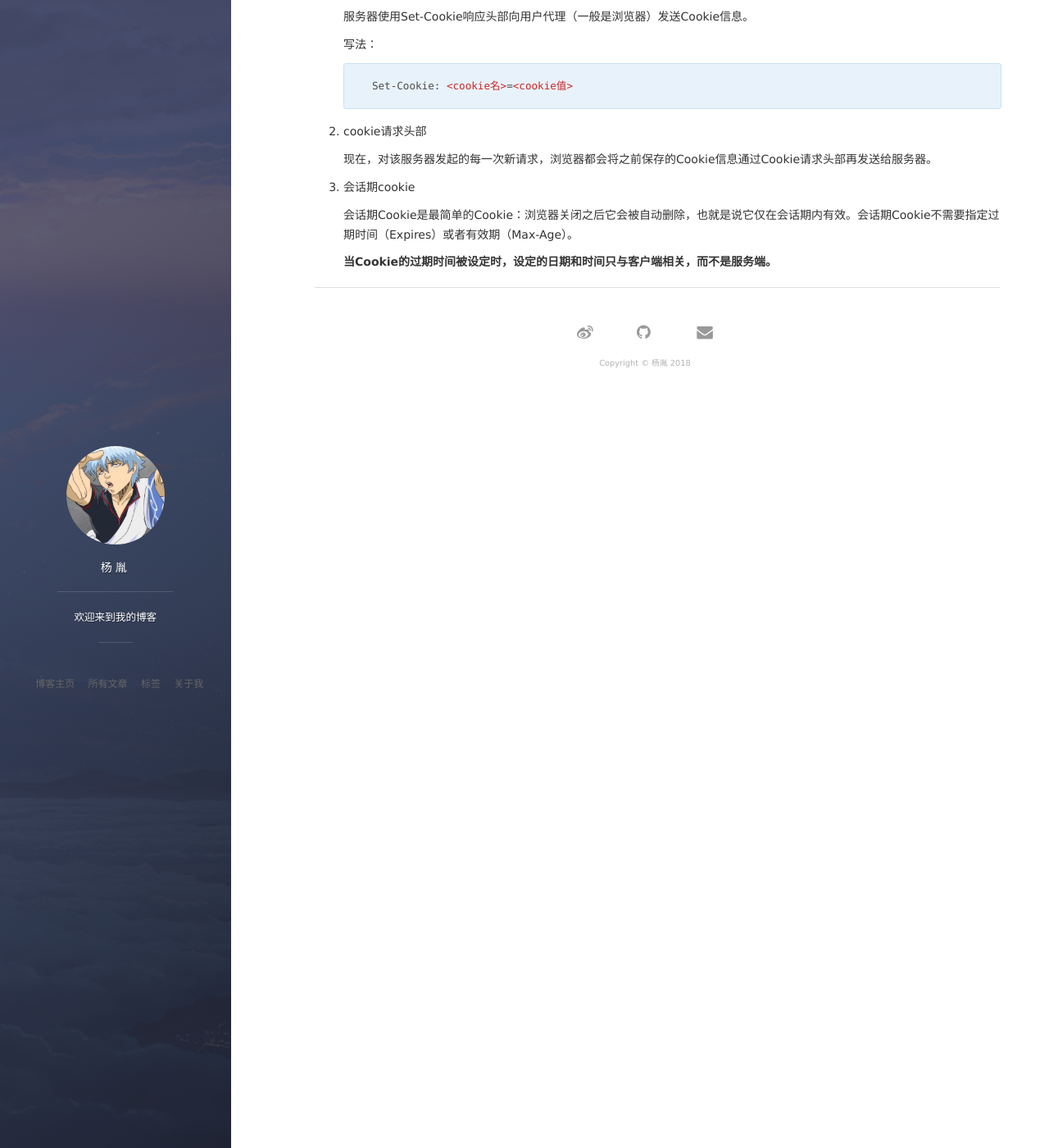
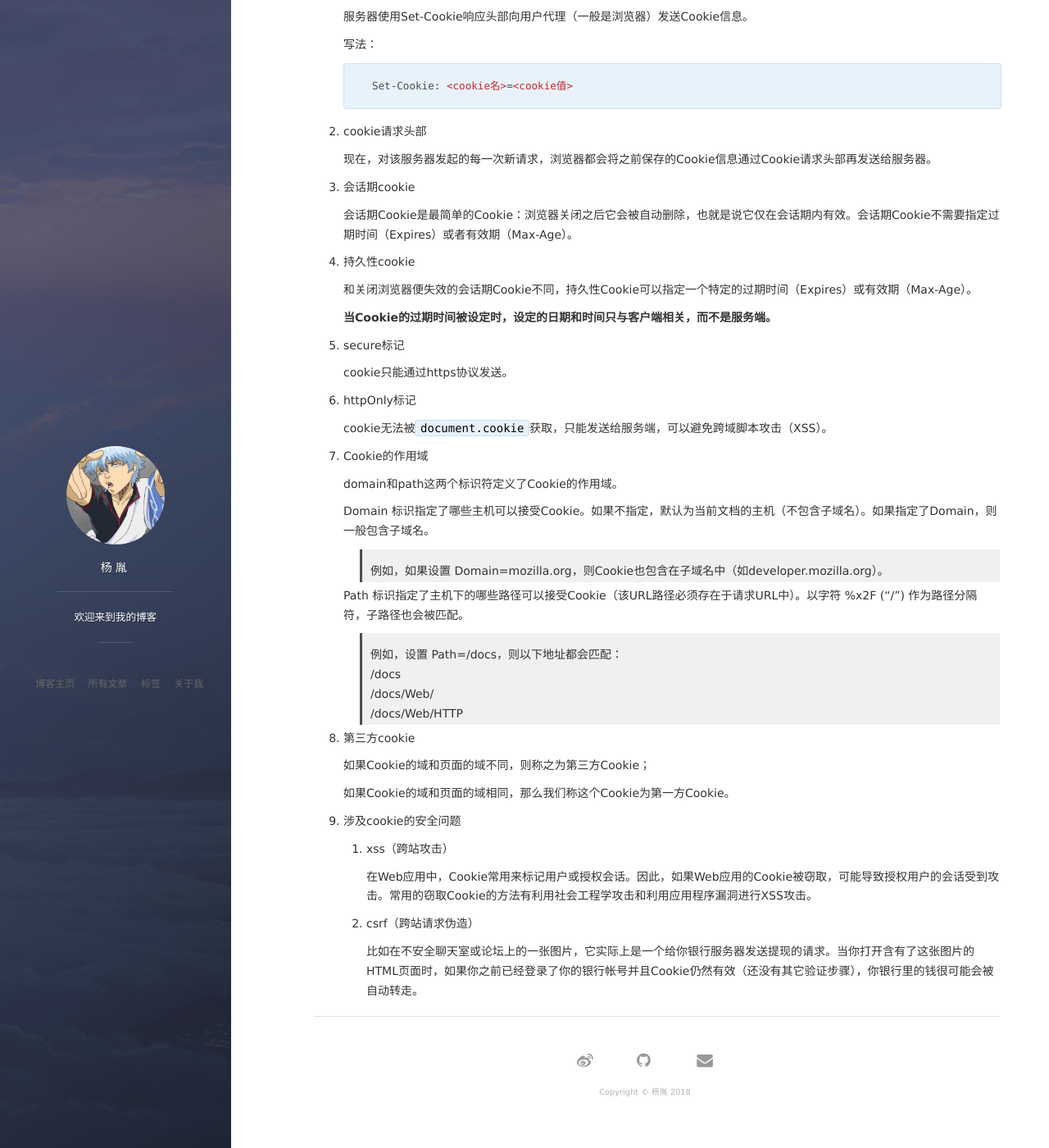
Before and after one commit to ginnko/old-blog, a Jekyll site: the page built from _posts/2018-07-21-http查漏补缺之二-cookie.md, in a window 1280 px wide and 1400 px high, scrolled down 188 px. Shown: the whole window at 82% size. Built offline with Jekyll 4.4.1, drawn with Linux system fonts in a browser that asks for light colours; nearby versions of some CDN libraries; comment, search, counter and statistics services are not loaded.

Commit message:
finish cookie

```diff
--- a/_posts/2018-07-21-http查漏补缺之二-cookie.md
+++ b/_posts/2018-07-21-http查漏补缺之二-cookie.md
@@ -25,4 +25,47 @@ tag: http
 
     会话期Cookie是最简单的Cookie：浏览器关闭之后它会被自动删除，也就是说它仅在会话期内有效。会话期Cookie不需要指定过期时间（Expires）或者有效期（Max-Age）。
 
+4. 持久性cookie
+
+    和关闭浏览器便失效的会话期Cookie不同，持久性Cookie可以指定一个特定的过期时间（Expires）或有效期（Max-Age）。
+
     **当Cookie的过期时间被设定时，设定的日期和时间只与客户端相关，而不是服务端。**
+
+5. secure标记
+
+    cookie只能通过https协议发送。
+
+6. httpOnly标记
+
+    cookie无法被`document.cookie`获取，只能发送给服务端，可以避免跨域脚本攻击（XSS）。
+
+7. Cookie的作用域
+
+    domain和path这两个标识符定义了Cookie的作用域。
+
+    Domain 标识指定了哪些主机可以接受Cookie。如果不指定，默认为当前文档的主机（不包含子域名）。如果指定了Domain，则一般包含子域名。
+
+    > 例如，如果设置 Domain=mozilla.org，则Cookie也包含在子域名中（如developer.mozilla.org）。
+
+    Path 标识指定了主机下的哪些路径可以接受Cookie（该URL路径必须存在于请求URL中）。以字符 %x2F ("/") 作为路径分隔符，子路径也会被匹配。
+
+    > 例如，设置 Path=/docs，则以下地址都会匹配：
+    /docs
+    /docs/Web/
+    /docs/Web/HTTP
+
+8. 第三方cookie
+
+    如果Cookie的域和页面的域不同，则称之为第三方Cookie；
+
+    如果Cookie的域和页面的域相同，那么我们称这个Cookie为第一方Cookie。
+
+9. 涉及cookie的安全问题
+
+    1. xss（跨站攻击）
+
+        在Web应用中，Cookie常用来标记用户或授权会话。因此，如果Web应用的Cookie被窃取，可能导致授权用户的会话受到攻击。常用的窃取Cookie的方法有利用社会工程学攻击和利用应用程序漏洞进行XSS攻击。
+
+    2. csrf（跨站请求伪造）
+
+        比如在不安全聊天室或论坛上的一张图片，它实际上是一个给你银行服务器发送提现的请求。当你打开含有了这张图片的HTML页面时，如果你之前已经登录了你的银行帐号并且Cookie仍然有效（还没有其它验证步骤），你银行里的钱很可能会被自动转走。
```
